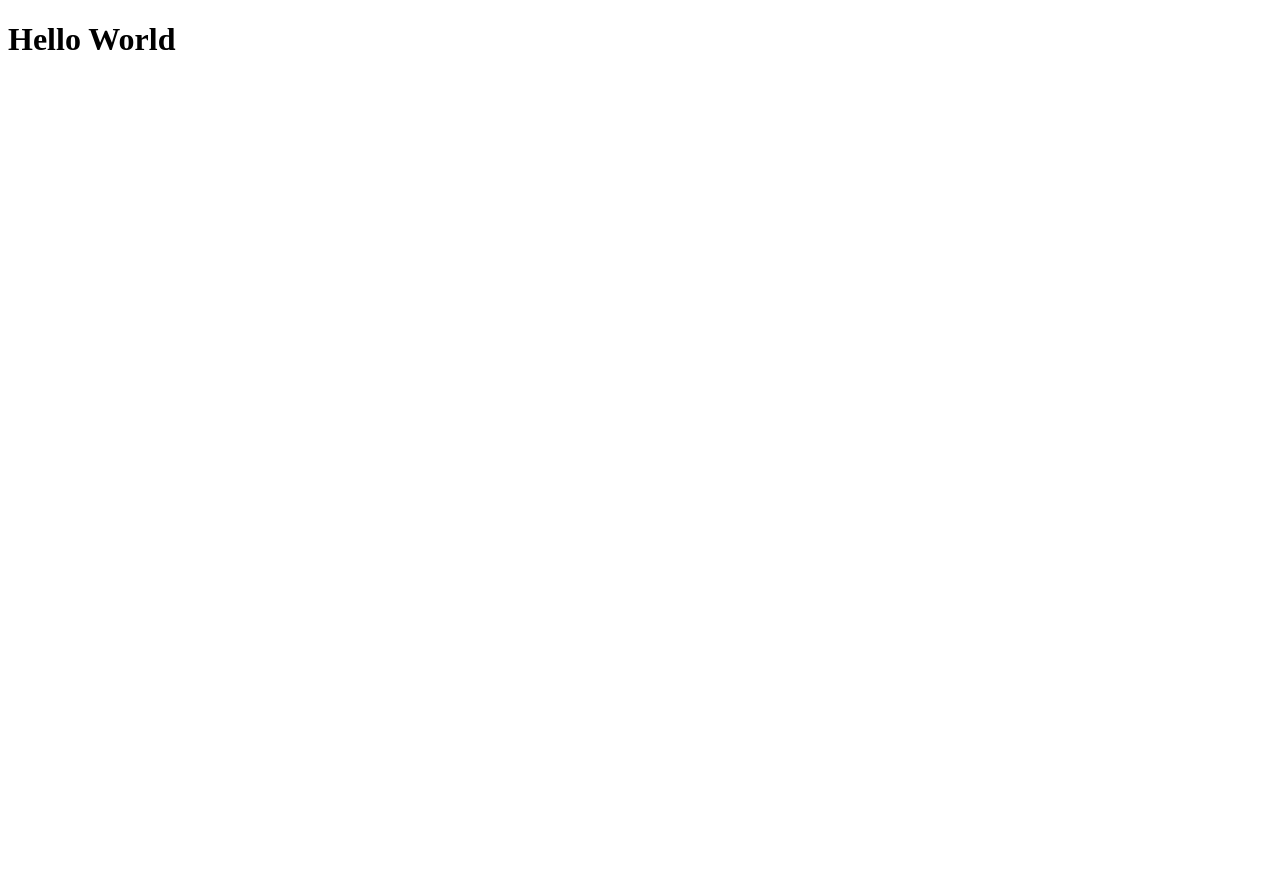
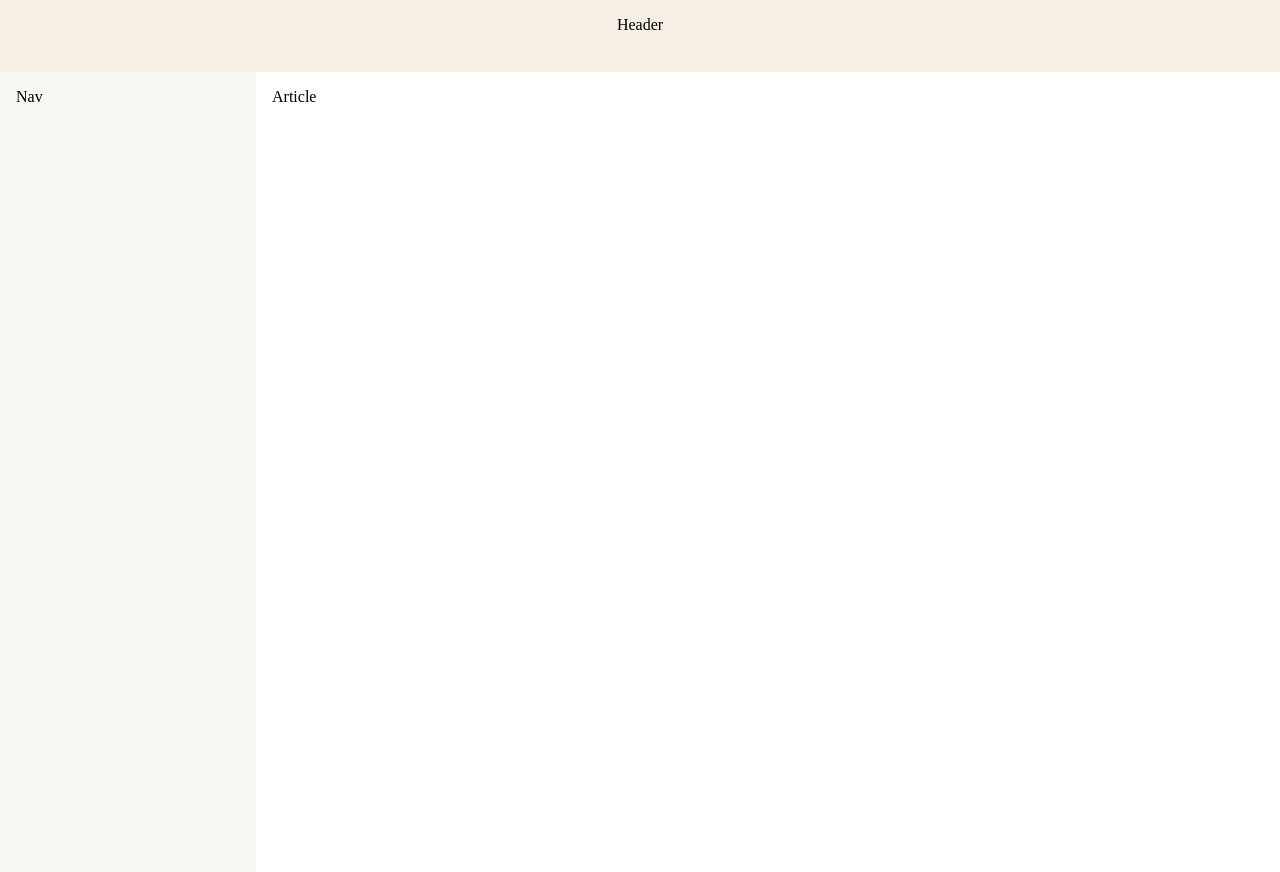
Before and after one commit to jacquidong/front-end-html-css, a plain HTML site: page index.html in a window 1280 px wide. Before the commit the page ends 800 px from the top, so only its background shows below. Drawn offline with Linux system fonts and the light colour scheme.

Commit message:
Add layout sections to webpage

```diff
--- a/index.html
+++ b/index.html
@@ -1,21 +1,21 @@
-<!DOCTYPE html>
-<html lang="en">
+<!doctype html>
+<meta charset="UTF-8">
+
+<!--Contains metaData and stylesheet-->
 <head>
   <meta name="viewport" content="width=device-width, initial-scale=1.0">
   <link rel="stylesheet" href="style.css">
-  <title>Title</title>
+  <title>HOME</title>
+</head>
 
-</head>
-<header>
-  <div class="navigation">
-  </div>
+<body>
+<!-- Header bar-->
+<header>Header</header>
 
-</header>
-<body>
+<!-- Content and Sidebar -->
+<div id="content">
+  <article>Article</article>
+  <nav>Nav</nav>
+</div>
 
-<h1>Hello World</h1>
 </body>
-<footer>
-
-</footer>
-</html>
--- a/style.css
+++ b/style.css
@@ -0,0 +1,32 @@
+* {
+  box-sizing: border-box;
+}
+body {
+  margin: 0;
+}
+
+/* Main Content */
+#content {
+  display: flex;
+  min-height: 100vh;
+}
+
+/* Sub content*/
+#content > article {
+  flex: 1;
+}
+#content > nav{
+  flex: 0 0 20vw;
+  background-color: #f7f6f0;
+  order: -1;
+}
+
+header, article, nav {
+  padding: 1em;
+}
+
+header {
+  background-color: #f5efe4;
+  height: 9vh;
+  text-align: center;
+}
```
